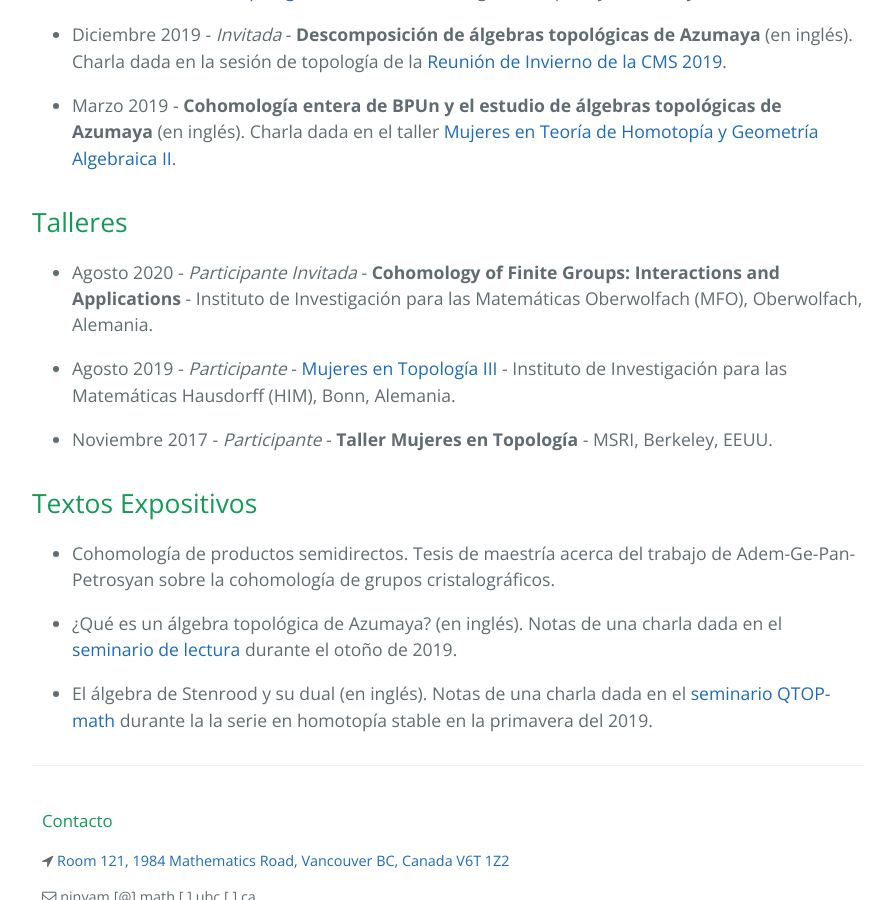
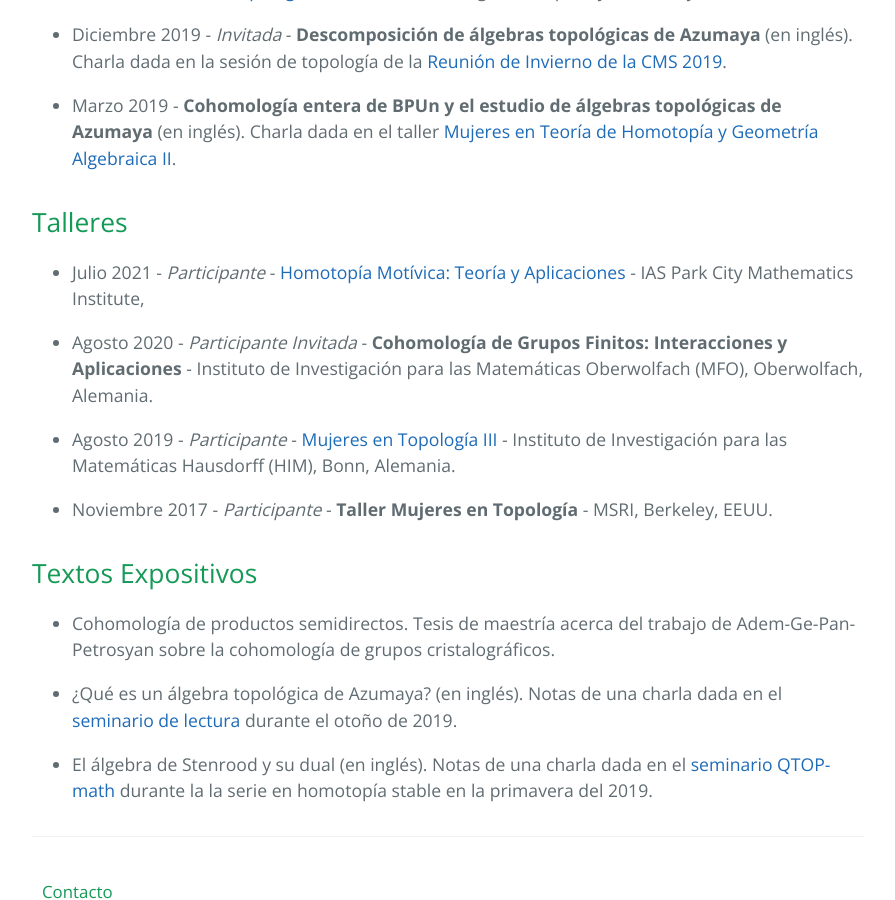
Before and after one commit to ninyam/paginapersonal, a Jekyll site: the page built from investigacion.md, in a window 1280 px wide and 900 px high, scrolled down 1164 px. Shown: the whole window, without its empty margins (192-1087 px from the left). Built offline with Jekyll 4.4.1, drawn with Linux system fonts in a browser that asks for light colours.

Commit message:
Update investigacion.md

```diff
--- a/investigacion.md
+++ b/investigacion.md
@@ -26,7 +26,9 @@ Mi área de investigación se encuentra en la rama de la topología algebraica y
 * Marzo 2019 - **Cohomología entera de BPUn y el estudio de álgebras topológicas de Azumaya** (en inglés). Charla dada en el taller [Mujeres en Teoría de Homotopía y Geometría Algebraica II](http://www.ub.edu/topologia/jcirici/WHTAG2/index.html).
 
 ## Talleres
-* Agosto 2020 - _Participante Invitada_ - **Cohomology of Finite Groups: Interactions and Applications** - Instituto de Investigación para las Matemáticas Oberwolfach (MFO), Oberwolfach, Alemania.
+* Julio 2021 - _Participante_ - [Homotopía Motívica: Teoría y Aplicaciones](https://www.ias.edu/pcmi/2021-graduate-summer-school-course-descriptions) - IAS Park City Mathematics Institute,
+
+* Agosto 2020 - _Participante Invitada_ - **Cohomología de Grupos Finitos: Interacciones y Aplicaciones** - Instituto de Investigación para las Matemáticas Oberwolfach (MFO), Oberwolfach, Alemania.
 
 * Agosto 2019 - _Participante_ - [Mujeres en Topología III](https://www.him.uni-bonn.de/events/scientific-events/single-scientific-events/women-in-topology-2019/description/) - Instituto de Investigación para las Matemáticas Hausdorff (HIM), Bonn, Alemania.
 
```
